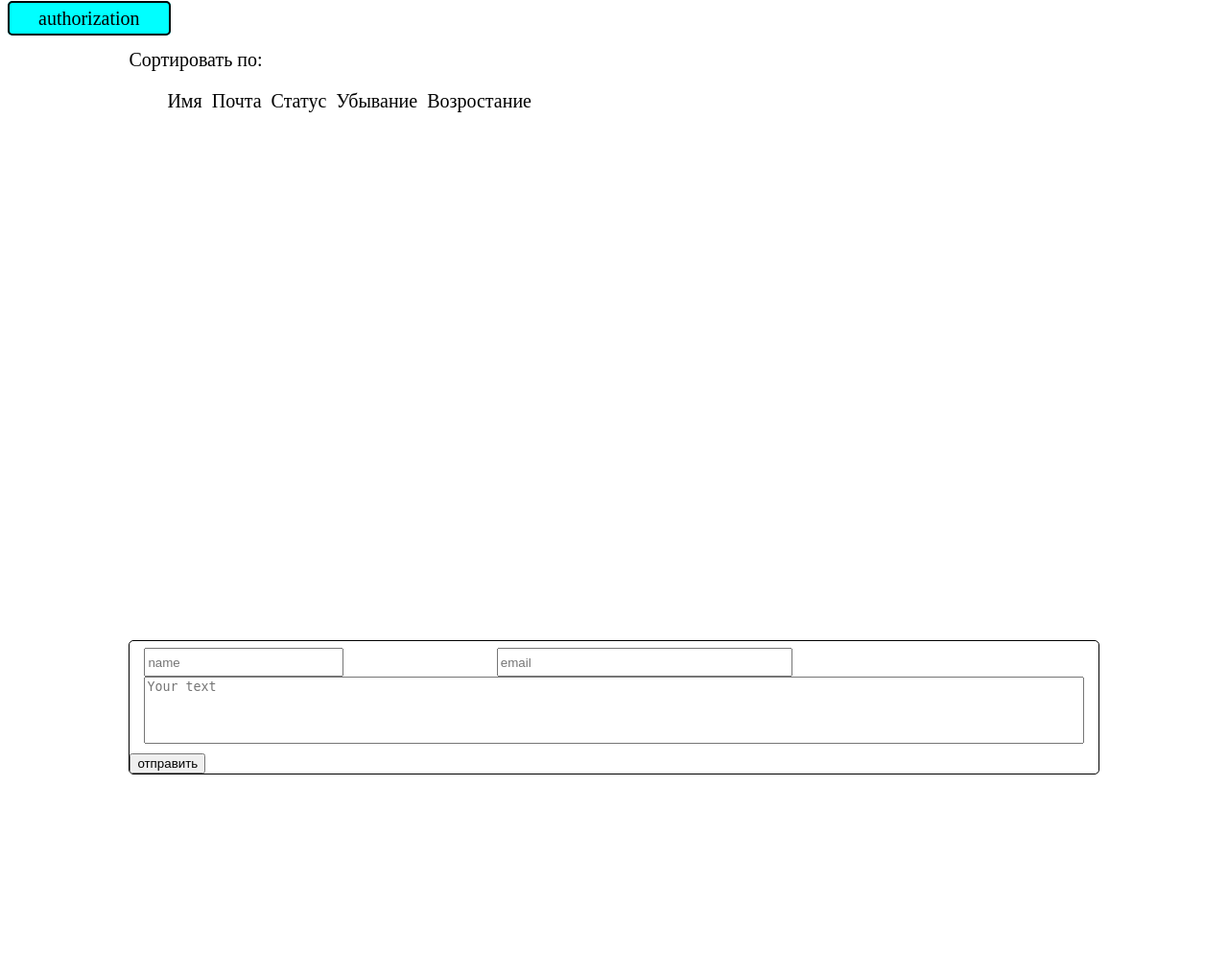
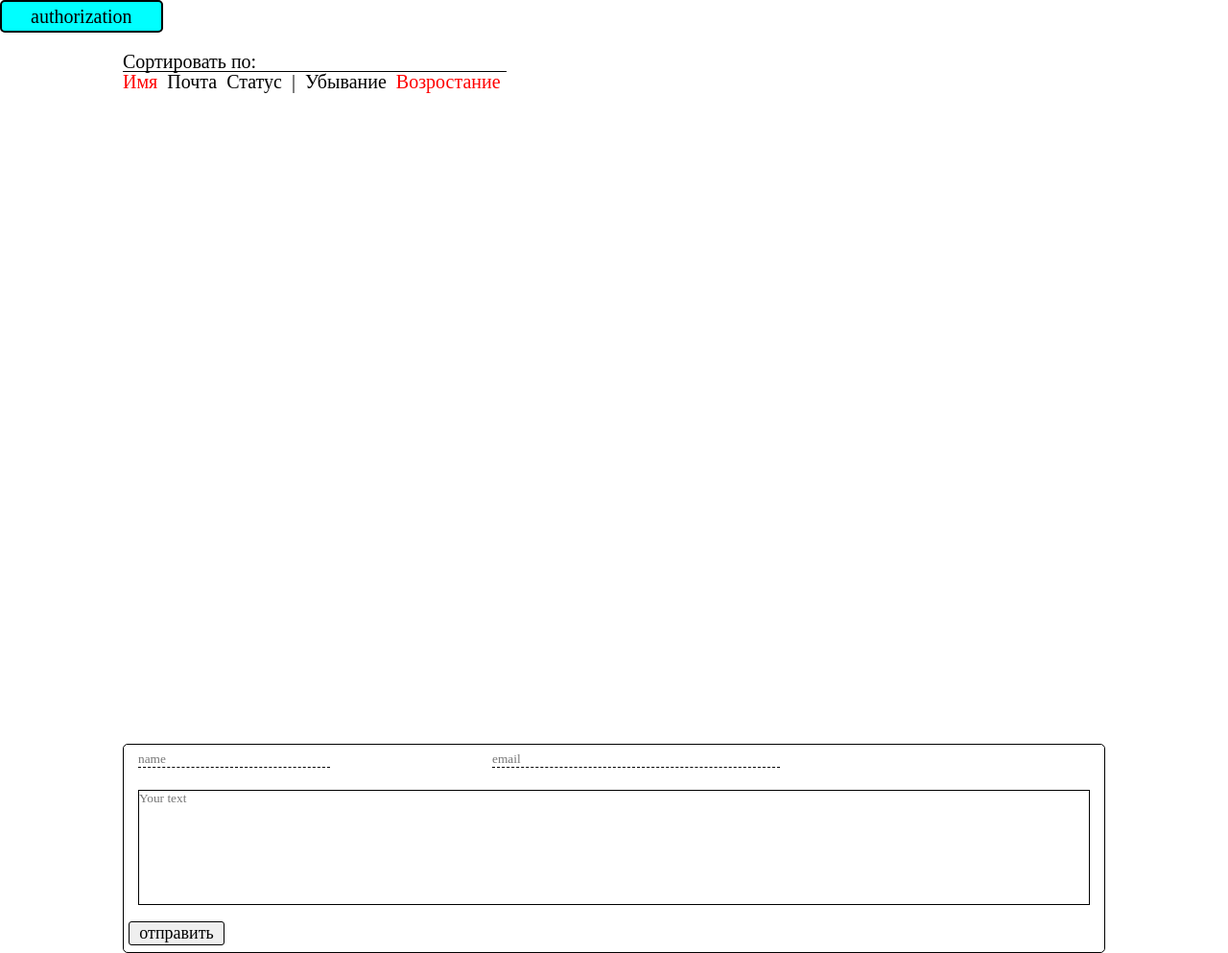
Before and after one commit to Savelen/Test, a PHP site: page /?page=1&sort_name=name&sort_type=0 in a window 1280 px wide. Shown: the whole page at 96% size. Before the commit the page ends 807 px from the top, so only its background shows below. Run offline with PHP 8.4, Linux system fonts and the light colour scheme; data that the repository does not hold is empty.

Commit message:
second commit

```diff
--- a/!sourse/style.scss
+++ b/!sourse/style.scss
@@ -1,4 +1,4 @@
-// @import "zeroing";
+@import "zeroing";
 
 body {
 	font-size: 20px;
@@ -11,11 +11,18 @@ body {
 	}
 }
 header {
+	display: flex;
 	.authorization {
 		padding: 5px 30px;
 		background-color: aqua;
 		border: 2px solid black;
 		border-radius: 5px;
+	}
+	.exit{
+		margin: 3px 0 0 10px;
+		padding: 5px;
+		font-size: 1em;
+		border: 1px solid black;
 	}
 }
 main {
@@ -28,6 +35,7 @@ main {
 			". b ."
 			". p ."
 			". f .";
+		grid-row-gap: 20px;
 		&__sort {
 			grid-area: h;
 		}
@@ -35,7 +43,7 @@ main {
 		&__list {
 			grid-area: b;
 			display: grid;
-			grid-template: repeat(3, 150px) / 1fr;
+			grid-template: repeat(3, 200px) / 1fr;
 			grid-row-gap: 10px;
 		}
 
@@ -69,7 +77,8 @@ main {
 			margin-right: 10px;
 		}
 
-		&__link {
+		&__link_active {
+			color: red;
 		}
 	}
 	.question {
@@ -78,10 +87,11 @@ main {
 		&__wrapper {
 			margin: 7px 0;
 			display: grid;
-			grid-template: 30px 70px / 1fr 1fr;
+			grid-template: 40px 120px 1fr / 1fr 1fr;
 			grid-template-areas:
 				"qh qh"
-				"qb qb";
+				"qb qb"
+				"qe qs";
 		}
 
 		&__head {
@@ -95,39 +105,88 @@ main {
 			grid-area: qn;
 			margin-left: 15px;
 			width: 200px;
+			height: min-content;
+			border-bottom: 1px dashed #000;
 		}
 
 		&__mail {
 			grid-area: qm;
 			width: 300px;
+			height: min-content;
+			border-bottom: 1px dashed #000;
 		}
 
 		&__text-box {
 			grid-area: qb;
 			resize: none;
 			margin: 0 15px;
+			border: 1px solid black;
+		}
+
+		&__edit {
+			justify-self: center;
+			grid-area: qe;
 		}
 
 		&__text {
+			height: 100%;
+			overflow: auto;
 		}
-
 		&__send-but {
+			grid-area: qs;
+			justify-self: end;
+			margin-top: 5px;
+			margin-right: 10px;
+			width: 120px;
+			font-size: 1em;
+			border: 1px solid black;
 		}
 	}
 	.pagination {
-		&__list {
-		}
 
 		&__element {
-		}
-
-		&__link {
-		}
-	}
-	.add-question {
-		&__question {
+			display: inline-block;
 		}
 	}
 	.send-but {
+		margin-left: 5px;
+		margin-bottom: 7px;
 	}
+	.login {
+		&__inp {
+			border: 1px solid black;
+			border-radius: 3px;
+			margin-left: 10px;
+		}
+		&__wrapper {
+			display: flex;
+		}
+	}
+	.password {
+		margin-top: 10px;
+		&__inp {
+			border: 1px solid black;
+			border-radius: 3px;
+			margin-left: 10px;
+		}
+		&__wrapper {
+			display: flex;
+		}
+	}
+	.send-but {
+		width: 100px;
+		height: 25px;
+		margin-top: 10px;
+		font-size: 18px;
+		border: 1px solid black;
+		border-radius: 3px;
+	}
+	.sort {
+
+		&__header {
+			width: 400px;
+			border-bottom: 1px solid black;
+		}
 }
+
+}
--- a/component/autoLoad.php
+++ b/component/autoLoad.php
@@ -3,6 +3,7 @@ function autoLoad($file)
 {
 	switch (basename($file, ".php")) {
 		case 'admin': {
+			require_once __DIR__ . "/../component/config.php";
 				require_once __DIR__ . "/../model/post.php";
 			}
 			break;
@@ -11,14 +12,17 @@ function autoLoad($file)
 			}
 			break;
 		case 'getPost': {
+				require_once __DIR__ . "/../component/config.php";
 				require_once __DIR__ . "/../model/post.php";
 			}
 			break;
 		case 'getUser': {
+			require_once __DIR__ . "/../component/config.php";
 				require_once __DIR__ . "/../model/user.php";
 			}
 			break;
 		case 'putPost': {
+			require_once __DIR__ . "/../component/config.php";
 				require_once __DIR__ . "/../model/post.php";
 			}
 			break;
--- /dev/null
+++ b/component/config.php
@@ -0,0 +1,10 @@
+<?php
+/**
+ * info about data base
+ */
+define("DB_INFO", [
+	"host" => "jirldlijre.zzz.com.ua",
+	"dbname" => "esersdx",
+	"username" => "esersdx",
+	"password" => "DSHU@#BHBLdhfu32"
+]);
--- a/controller/getPost.php
+++ b/controller/getPost.php
@@ -4,9 +4,11 @@ autoLoad(__FILE__);
 
 function getInfo($page, $sortName, $sortType)
 {
+	session_start();
 	if (!is_int($page)) $page = 1;
-	$managePost = new Post();
+	$managePost = new Post(DB_INFO);
 	$result["page"] = ceil($managePost->countPost() / 3);
 	$result["post"] = $managePost->getPost($page, $sortName, $sortType);
+	$result['adminMod'] = !isset($_SESSION['adminMod']) ? 0 : ($_SESSION['adminMod'] ? 1 : 0);
 	return $result;
 }
--- a/controller/getUser.php
+++ b/controller/getUser.php
@@ -2,10 +2,10 @@
 require_once __DIR__ . "/../component/autoLoad.php";
 autoLoad(__FILE__);
 
-$check = new User();
+$check = new User(DB_INFO);
 if ($check->chechUser($_GET['login'],$_GET["password"])){
-	header("location: ../index.php?page=1&sort_name=name&sort_type=asc&admin=1");
+	header("location: ../index.php?page=1&sort_name=name&sort_type=0");
 }
 else {
-	header("location: ../index.php?page=1&sort_name=name&sort_type=asc&admin=0");
+	header("location: ../public/error.html");
 }
--- a/controller/putPost.php
+++ b/controller/putPost.php
@@ -9,11 +9,7 @@ $postData = [
 ];
 
 if (strlen($postData['name']) <= 30 && strlen($postData['name']) >= 3 && strlen($postData['email']) <= 100 && strlen($postData['text']) <= 1000 && strlen($postData['text']) >= 1 && preg_match("~.*?@.*?\..*?~", $postData['email'])) {
-	$newPost = new Post();
-
-	$postData['name'] = preg_replace("~<~", "\<", $postData['name']);
-	$postData['email'] = preg_replace("~<~", "\<", $postData['email']);
-	$postData['text'] = preg_replace("~<~", "\<", $postData['text']);
+	$newPost = new Post(DB_INFO);
 
 	try {
 		if ($newPost->putPost($postData)) echo "<h1>Запись добавленна<h1>";
--- a/index.php
+++ b/index.php
@@ -1,15 +1,24 @@
 <?php
 require_once __DIR__ . "/component/autoLoad.php";
 autoLoad(__FILE__);
-if (!isset($_GET['page']) || !isset($_GET['sort_name']) || !isset($_GET['sort_type'])) header("location: index.php?page=1&sort_name=name&sort_type=asc&admin=0");
+// выход из админки
+session_start();
+if (isset($_GET["exit"])) {
+	session_unset();
+	header("location: index.php?page=1&sort_name=name&sort_type=0");
+}
+if (!isset($_GET['page']) || !isset($_GET['sort_name']) || !isset($_GET['sort_type'])) header("location: index.php?page=1&sort_name=name&sort_type=0");
 $page = (!isset($_GET['page']) || $_GET["page"] < 1) ? 1 : $_GET["page"];
 $sortName = !isset($_GET['sort_name']) ? 'name' : $_GET['sort_name'];
 $sortType = !isset($_GET['sort_type']) ? '0' : $_GET['sort_type'];
-$adminMod = !isset($_GET['admin']) ? '0' : $_GET['admin'];
 $dataPost = getInfo((int)$page, $sortName, $sortType);
-function getLink($page, $sortName, $sortType, $adminMod)
+$adminMod = $dataPost['adminMod'];
+
+function getLink($page, $sortName, $sortType, $exit = false)
 {
-	return '?page=' . $page . '&sort_name=' . $sortName . '&sort_type=' . $sortType . "&admin=" . $adminMod;
+	$response = '?page=' . $page . '&sort_name=' . $sortName . '&sort_type=' . $sortType;
+	if ($exit) $response .= "&exit=1";
+	return $response;
 }
 
 ?>
@@ -25,92 +34,117 @@ function getLink($page, $sortName, $sortType, $adminMod)
 
 <body>
 	<header>
+
 		<?php if ($adminMod == 0) { ?>
 			<a href="public/login.html" class="authorization">authorization</a>
 		<?php } else { ?>
-			<h3>Вы Админ</h3>
+			<h3>Вы Админ (<?php echo $_SESSION['login'] ?>)</h3>
+			<a href="<?php echo getLink($page, $sortName, $sortType, true) ?>" class="exit">Выйти</a>
 		<?php } ?>
+
 	</header>
 	<main>
 		<article class="table-question">
-			<div class="table-question__sort">
-				Сортировать по:
+			<div class="table-question__sort sort">
+				<p class="sort__header">Сортировать по:</p>
 				<ul class="sort__list">
+
 					<li class="sort__element">
-						<a href="<?php echo getLink($page, 'name', $sortType, $adminMod) ?>" class="sort__link">Имя</a>
+						<a href="<?php echo getLink($page, 'name', $sortType) ?>" class="sort__link<?php echo ($sortName == 'name') ? ' sort__link_active' : ''; ?>">Имя</a>
 					</li>
 					<li class="sort__element">
-						<a href="<?php echo getLink($page, 'email', $sortType, $adminMod) ?>" class="sort__link">Почта</a>
+						<a href="<?php echo getLink($page, 'email', $sortType) ?>" class="sort__link<?php echo ($sortName == 'email') ? ' sort__link_active' : ''; ?>">Почта</a>
 					</li>
 					<li class="sort__element">
-						<a href="<?php echo getLink($page, 'status', $sortType, $adminMod) ?>" class="sort__link">Статус</a>
+						<a href="<?php echo getLink($page, 'status', $sortType) ?>" class="sort__link<?php echo ($sortName == 'status') ? ' sort__link_active' : ''; ?>">Статус</a>
+					</li>
+					<li class="sort__element"> | </li>
+					<li class="sort__element">
+						<a href="<?php echo getLink($page, $sortName, "1") ?>" class="sort__link<?php echo ($sortType == '1') ? ' sort__link_active' : ''; ?>">Убывание</a>
 					</li>
 					<li class="sort__element">
-						<a href="<?php echo getLink($page, $sortName, "1", $adminMod) ?>" class="sort__link">Убывание</a>
+						<a href="<?php echo getLink($page, $sortName, "0") ?>" class="sort__link<?php echo ($sortType == '0') ? ' sort__link_active' : ''; ?>">Возростание</a>
 					</li>
-					<li class="sort__element">
-						<a href="<?php echo getLink($page, $sortName, "0", $adminMod) ?>" class="sort__link">Возростание</a>
-					</li>
+
 				</ul>
 			</div>
+
+			<!-- Posts -->
 			<ul class="table-question__list">
 				<?php
 				for ($i = 0; $i < count($dataPost['post']); $i++) {
 					$post = $dataPost['post'][$i];
-					$resultText = "";
+
+
 					if ($adminMod == 1) {
-						$resultText .= '<form action="/controller/admin.php" method="POST">';
-					}
-					$resultText .= '<li class="table-question__question question">
+				?>
+						<li class="table-question__question question">
+							<form action="/controller/admin.php" method="POST">
 								<div class="question__wrapper">
-						<div class="question__head">';
-					if ($adminMod == 1) {
-						$resultText .= '<input class="question__name" name="name" value="' . $post['name'] . '">
-							<div class="question__mail">' . $post['email'] . '</div>
-							<div class="question__status">' . (($post['status'] == 0) ? "Не выполнено" : "Выполнено");
-					} else {
-						$resultText .= '<div class="question__name">' . $post['name'] . '</div>
-							<div class="question__mail">' . $post['email'] . '</div>
-							<div class="question__status">' . (($post['status'] == 0) ? "Не выполнено" : "Выполнено");
-					}
-					if ($adminMod == 1) {
-						$resultText .= ' |<input type="checkbox" name="st"'. (($post['status'] == 1)? 'checked="1"':"" ).'> </div>
+									<div class="question__head">
+
+										<input class="question__name" name="name" value="<?php echo $post['name']; ?>" readonly>
+
+										<div class="question__mail"><?php echo $post['email']; ?></div>
+
+										<div class="question__status"><?php echo (($post['status'] == 0) ? "Не выполнено" : "Выполнено"); ?> |<input type="checkbox" name="status" <?php echo (($post['status'] == 1) ? 'checked' : ''); ?>> </div>
+
 									</div>
 									<div class="question__text-box">
-								<textarea class="question__text" name="text">' . $post['text'] . '</textarea>
+										<textarea class="question__text" name="text"><?php echo $post['text']; ?></textarea>
 									</div>
+
+									<?php if ($post['edit'] == 1) { ?>
+										<p class='question__edit'>Отредактировано администратором</p>
+									<?php } ?>
+
+									<button class="question__send-but">Потвердить</button>
 								</div>
-					</li>';
-					} else {
-						$resultText .= '</div>
+							</form>
+						</li>
+
+
+					<?php } else { ?>
+						<li class="table-question__question question">
+							<div class="question__wrapper">
+								<div class="question__head">
+
+									<div class="question__name"><?php echo $post['name']; ?></div>
+
+									<div class="question__mail"><?php echo $post['email']; ?></div>
+
+									<div class="question__status"><?php echo (($post['status'] == 0) ? "Не выполнено" : "Выполнено"); ?></div>
+
 								</div>
 								<div class="question__text-box">
-								<p class="question__text">' . $post['text'] . '</p>
+
+									<p class="question__text"><?php echo $post['text'] ?></p>
+
 								</div>
+								<?php if ($post['edit'] == 1) { ?>
+									<p class='question__edit'>Отредактировано администратором</p>
+								<?php } ?>
+
 							</div>
-					</li>';
-					}
-					if ($adminMod == 1) {
-						$resultText .= '<button class="question__send">Потвердить</button>
-						</form>';
-					}
-					echo $resultText;
+						</li>
+				<?php }
 				}
 				?>
 			</ul>
+
+			<!-- pagination -->
 			<div class="table-question__pagination pagination">
 				<ul class="pagination__list">
+					<?php
+					for ($i = 0; $i < $dataPost['page']; $i++) { ?>
 						<li class="pagination__element">
-						<!-- <a href="#" class="pagination__link">1</a> -->
-						<?php
-						for ($i = 0; $i < $dataPost['page']; $i++) {
-							echo '<a href="' . getLink($i + 1, $sortName, $sortType, $adminMod) . '" class="pagination__link">' . ($i + 1) . '</a>';
-						}
-
-						?>
+							<a href="<?php echo getLink($i + 1, $sortName, $sortType); ?>" class="pagination__link"><?php echo ($i + 1); ?></a>
 						</li>
+					<?php } ?>
 				</ul>
 			</div>
+
+			<!-- add post -->
 			<div class="table-question__add-question add-question">
 				<form action="/controller/putPost.php" method="POST" class="add-question__question question">
 					<div class="question__wrapper">
@@ -122,6 +156,7 @@ function getLink($page, $sortName, $sortType, $adminMod)
 					</div>
 					<button class="question__send-but send-but">отправить</button>
 				</form>
+
 			</div>
 		</article>
 	</main>
--- a/style/style.css
+++ b/style/style.css
@@ -1,3 +1,75 @@
+* {
+  padding: 0;
+  margin: 0;
+  border: 0;
+}
+
+*, *::before, *::after {
+  -webkit-box-sizing: border-box;
+  box-sizing: border-box;
+}
+
+:focus, :active {
+  outline: none;
+}
+
+a:focus, a:active {
+  outline: none;
+}
+
+nav, footer, header, aside {
+  display: block;
+}
+
+html, body {
+  height: 100%;
+  width: 100%;
+  font-size: 100%;
+  line-height: 1;
+  font-size: 14px;
+  -ms-text-size-adjust: 100%;
+  -moz-text-size-adjust: 100%;
+  -webkit-text-size-adjust: 100%;
+}
+
+input, button, textarea {
+  font-family: inherit;
+}
+
+input::-ms-clear {
+  display: none;
+}
+
+button {
+  cursor: pointer;
+}
+
+button::-moz-focus-inner {
+  padding: 0;
+  border: 0;
+}
+
+a, a:visited {
+  text-decoration: none;
+}
+
+a:hover {
+  text-decoration: none;
+}
+
+ul li {
+  list-style: none;
+}
+
+img {
+  vertical-align: top;
+}
+
+h1, h2, h3, h4, h5, h6 {
+  font-size: inherit;
+  font-weight: 400;
+}
+
 body {
   font-size: 20px;
 }
@@ -11,11 +83,24 @@ body li {
   list-style: none;
 }
 
+header {
+  display: -webkit-box;
+  display: -ms-flexbox;
+  display: flex;
+}
+
 header .authorization {
   padding: 5px 30px;
   background-color: aqua;
   border: 2px solid black;
   border-radius: 5px;
+}
+
+header .exit {
+  margin: 3px 0 0 10px;
+  padding: 5px;
+  font-size: 1em;
+  border: 1px solid black;
 }
 
 main {
@@ -34,6 +119,7 @@ main .table-question {
  ". b ."
  ". p ."
  ". f .";
+  grid-row-gap: 20px;
 }
 
 main .table-question__sort {
@@ -48,9 +134,9 @@ main .table-question__list {
   grid-area: b;
   display: -ms-grid;
   display: grid;
-  -ms-grid-rows: (150px)[3];
+  -ms-grid-rows: (200px)[3];
   -ms-grid-columns: 1fr;
-      grid-template: repeat(3, 150px)/1fr;
+      grid-template: repeat(3, 200px)/1fr;
   grid-row-gap: 10px;
 }
 
@@ -93,6 +179,10 @@ main .sort__element {
   margin-right: 10px;
 }
 
+main .sort__link_active {
+  color: red;
+}
+
 main .question {
   border: 1px solid black;
   border-radius: 5px;
@@ -102,11 +192,12 @@ main .question__wrapper {
   margin: 7px 0;
   display: -ms-grid;
   display: grid;
-  -ms-grid-rows: 30px 70px;
+  -ms-grid-rows: 40px 120px 1fr;
   -ms-grid-columns: 1fr 1fr;
-      grid-template: 30px 70px / 1fr 1fr;
+      grid-template: 40px 120px 1fr / 1fr 1fr;
       grid-template-areas: "qh qh"
- "qb qb";
+ "qb qb"
+ "qe qs";
 }
 
 main .question__head {
@@ -127,6 +218,10 @@ main .question__name {
   grid-area: qn;
   margin-left: 15px;
   width: 200px;
+  height: -webkit-min-content;
+  height: -moz-min-content;
+  height: min-content;
+  border-bottom: 1px dashed #000;
 }
 
 main .question__mail {
@@ -134,6 +229,10 @@ main .question__mail {
   -ms-grid-column: 2;
   grid-area: qm;
   width: 300px;
+  height: -webkit-min-content;
+  height: -moz-min-content;
+  height: min-content;
+  border-bottom: 1px dashed #000;
 }
 
 main .question__text-box {
@@ -143,4 +242,82 @@ main .question__text-box {
   grid-area: qb;
   resize: none;
   margin: 0 15px;
+  border: 1px solid black;
 }
+
+main .question__edit {
+  -ms-grid-column-align: center;
+      justify-self: center;
+  -ms-grid-row: 3;
+  -ms-grid-column: 1;
+  grid-area: qe;
+}
+
+main .question__text {
+  height: 100%;
+  overflow: auto;
+}
+
+main .question__send-but {
+  -ms-grid-row: 3;
+  -ms-grid-column: 2;
+  grid-area: qs;
+  -ms-grid-column-align: end;
+      justify-self: end;
+  margin-top: 5px;
+  margin-right: 10px;
+  width: 120px;
+  font-size: 1em;
+  border: 1px solid black;
+}
+
+main .pagination__element {
+  display: inline-block;
+}
+
+main .send-but {
+  margin-left: 5px;
+  margin-bottom: 7px;
+}
+
+main .login__inp {
+  border: 1px solid black;
+  border-radius: 3px;
+  margin-left: 10px;
+}
+
+main .login__wrapper {
+  display: -webkit-box;
+  display: -ms-flexbox;
+  display: flex;
+}
+
+main .password {
+  margin-top: 10px;
+}
+
+main .password__inp {
+  border: 1px solid black;
+  border-radius: 3px;
+  margin-left: 10px;
+}
+
+main .password__wrapper {
+  display: -webkit-box;
+  display: -ms-flexbox;
+  display: flex;
+}
+
+main .send-but {
+  width: 100px;
+  height: 25px;
+  margin-top: 10px;
+  font-size: 18px;
+  border: 1px solid black;
+  border-radius: 3px;
+}
+
+main .sort__header {
+  width: 400px;
+  border-bottom: 1px solid black;
+}
```
Also changed, not shown: controller/admin.php (+8 -5 lines), model/post.php (+28 -7 lines), model/user.php (+18 -11 lines), public/error.html (added, +12 -0 lines), public/login.html (+8 -4 lines). Lines whose indentation alone changed are shown as unchanged.
